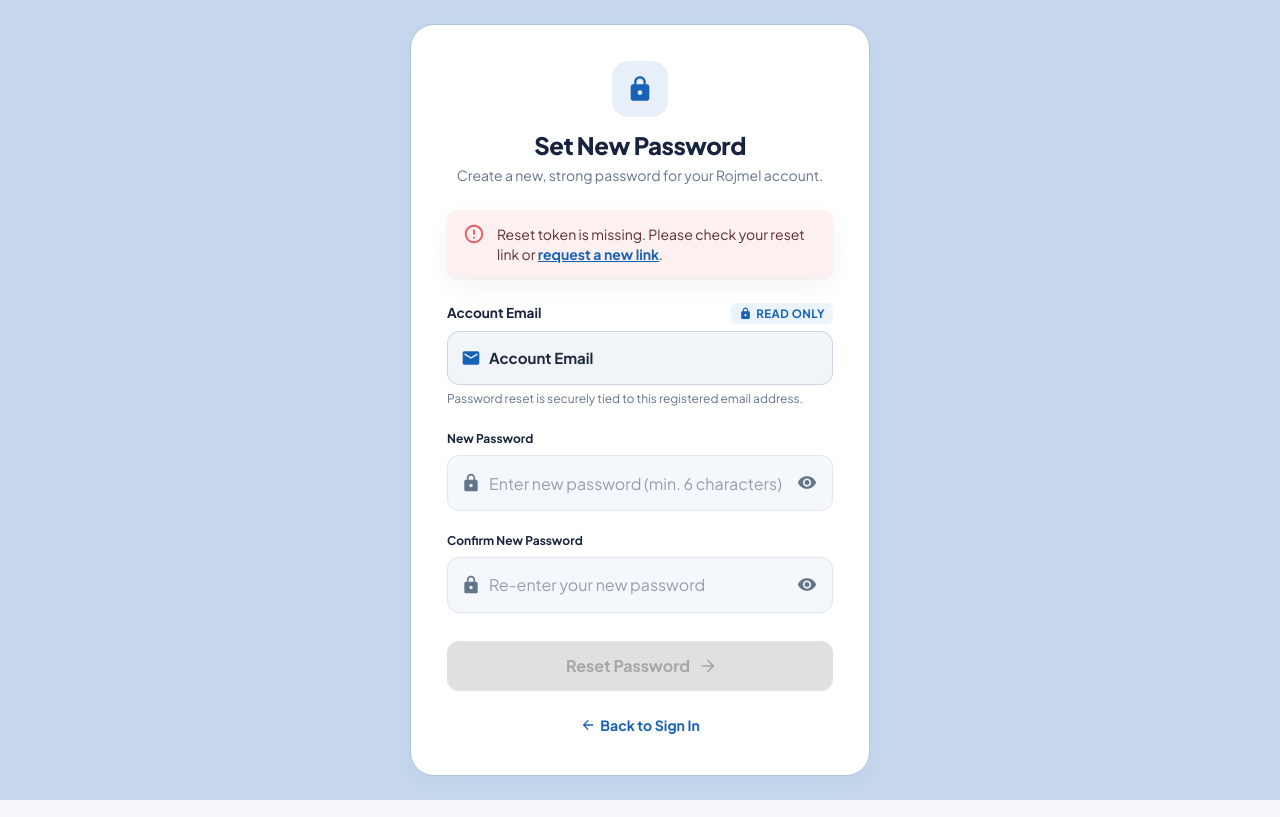
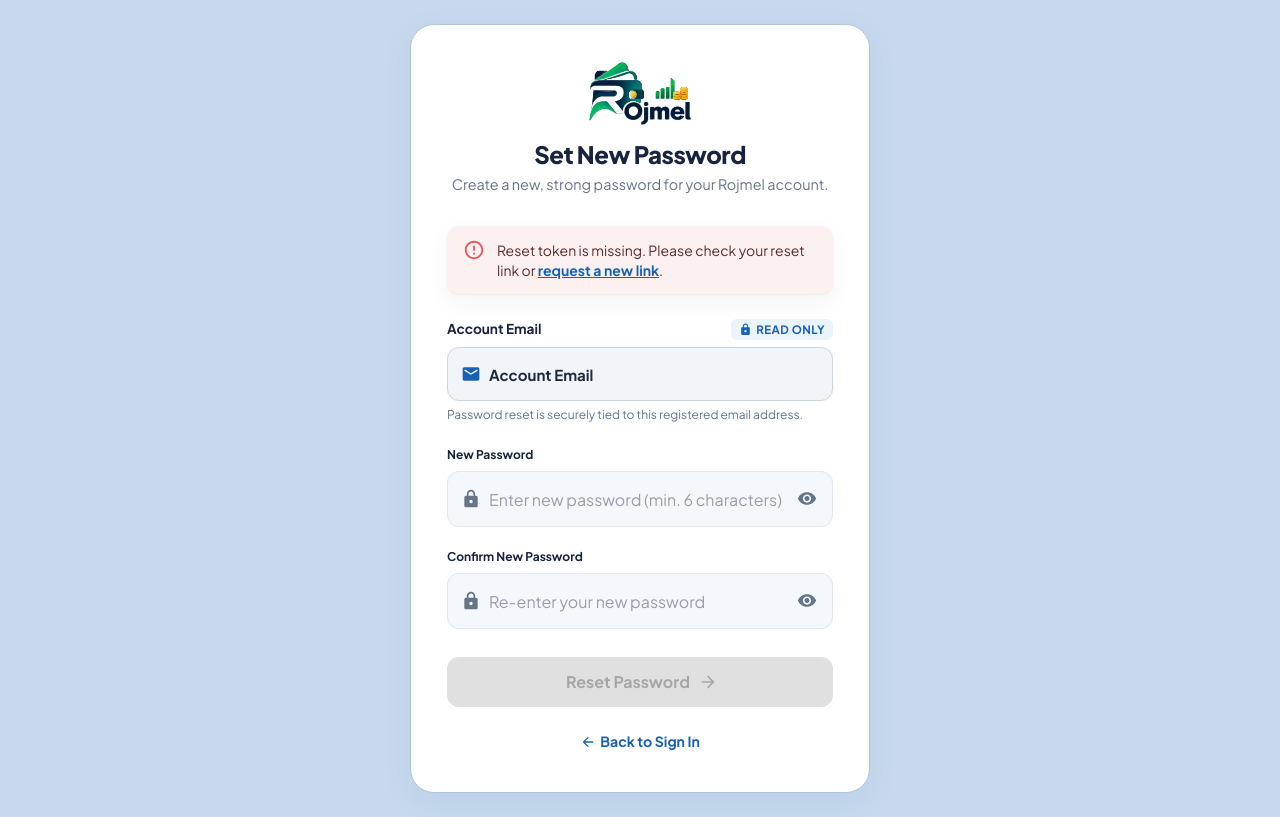
Before and after one commit to yashsoni3012/rojmel-admin, a React (Vite) app: page /reset-password in a window 1280 px wide. Built offline with nearby package versions, Linux system fonts and the light colour scheme; no server answers.

Commit message:
feat: display official Rojmel logo image on Set New Password page

```diff
--- a/src/pages/ResetPassword.jsx
+++ b/src/pages/ResetPassword.jsx
@@ -232,27 +232,34 @@ export default function ResetPassword() {
           gap: 3,
         }}
       >
-        {/* Header / Brand */}
-        <Box sx={{ textAlign: 'center' }}>
+        {/* Rojmel Logo Centered on Top */}
+        <Box
+          sx={{
+            display: 'flex',
+            flexDirection: 'column',
+            alignItems: 'center',
+            justifyContent: 'center',
+            mb: 1,
+            cursor: 'pointer',
+          }}
+          onClick={() => navigate('/login')}
+        >
           <Box
+            component="img"
+            src="/rojmel-full-logo.png"
+            alt="Rojmel Logo"
+            onError={(e) => {
+              e.currentTarget.src = '/rojmel-logo.jpg';
+            }}
             sx={{
-              display: 'inline-flex',
-              alignItems: 'center',
-              justifyContent: 'center',
-              width: 56,
-              height: 56,
-              borderRadius: '16px',
-              bgcolor: 'rgba(23, 97, 182, 0.1)',
-              color: ROJMEL_COLORS.activeBlue,
+              width: '100%',
+              maxWidth: 200,
+              maxHeight: 65,
+              objectFit: 'contain',
               mb: 1.5,
             }}
-          >
-            {submitted ? (
-              <CheckCircleRoundedIcon sx={{ fontSize: 32, color: '#0E9F6E' }} />
-            ) : (
-              <LockRoundedIcon sx={{ fontSize: 28 }} />
-            )}
-          </Box>
+          />
+
           <Typography
             variant="h5"
             sx={{
@@ -260,11 +267,20 @@ export default function ResetPassword() {
               color: ROJMEL_COLORS.textPrimary,
               letterSpacing: '-0.02em',
               mb: 0.5,
+              textAlign: 'center',
             }}
           >
             {submitted ? 'Password Updated!' : 'Set New Password'}
           </Typography>
-          <Typography variant="body2" sx={{ color: ROJMEL_COLORS.textSecondary, lineHeight: 1.5 }}>
+          <Typography
+            variant="body2"
+            sx={{
+              color: ROJMEL_COLORS.textSecondary,
+              fontSize: '0.9rem',
+              lineHeight: 1.4,
+              textAlign: 'center',
+            }}
+          >
             {submitted
               ? 'Your password has been changed successfully. You can now log in.'
               : 'Create a new, strong password for your Rojmel account.'}
```
